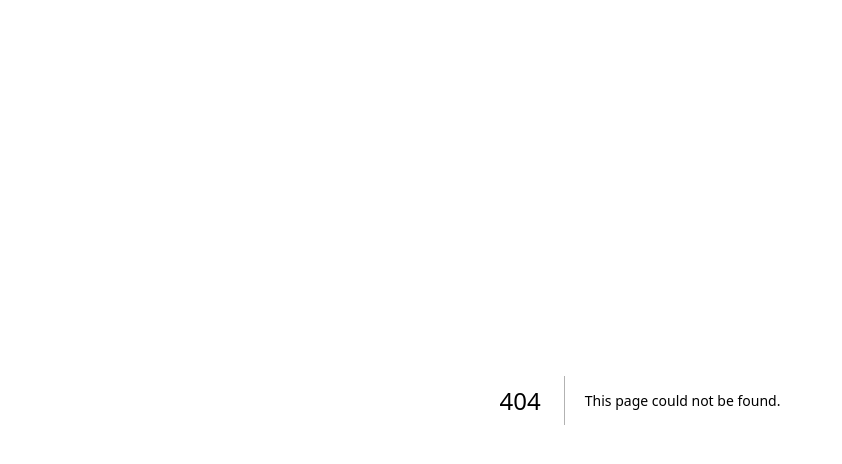
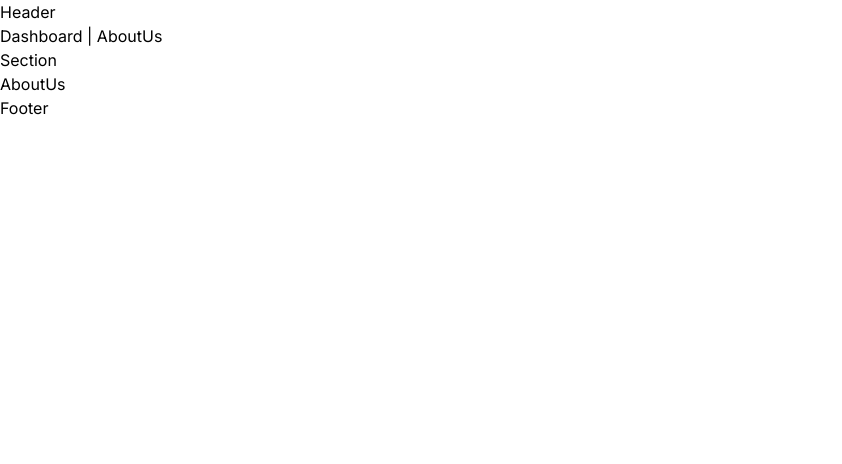
Before and after one commit to AloeThron/project-cm-stock, a Next.js app in the folder cmstock/: page /examples/aboutus in a window 1280 px wide. Before the commit this address had no page. Shown: the top 464 px of the page, without its empty margins (0-842 px from the left). Built offline with nearby package versions, Linux system fonts and the light colour scheme.

Commit message:
setup link

```diff
--- a/cmstock/src/app/aboutus/ablayout.tsx
+++ b/cmstock/src/app/(demo)/examples/aboutus/layout.tsx
@@ -5,5 +5,10 @@ type Props = {
 };
 
 export default function AboutLayout({ children }: Props) {
-  return <div>{children}</div>;
+  return (
+    <div>
+      <h4>Section</h4>
+      {children}
+    </div>
+  );
 }
--- a/cmstock/src/app/aboutus/page.tsx
+++ b/cmstock/src/app/(demo)/examples/aboutus/page.tsx
@@ -3,5 +3,5 @@ import React from "react";
 type Props = {};
 
 export default function aboutus({}: Props) {
-  return <div>aboutus</div>;
+  return <div>AboutUs</div>;
 }
--- /dev/null
+++ b/cmstock/src/app/(demo)/examples/layout.tsx
@@ -0,0 +1,19 @@
+import Link from "next/link";
+import React from "react";
+
+type Props = {
+  children: React.ReactNode;
+};
+
+export default function ExampleLayout({ children }: Props) {
+  return (
+    <div>
+      <nav>
+        <Link href="/examples/dashboard">Dashboard</Link>
+        {` | `}
+        <Link href="/examples/aboutus">AboutUs</Link>
+      </nav>
+      {children}
+    </div>
+  );
+}
--- a/cmstock/src/app/layout.tsx
+++ b/cmstock/src/app/layout.tsx
@@ -1,22 +1,26 @@
-import type { Metadata } from 'next'
-import { Inter } from 'next/font/google'
-import './globals.css'
+import type { Metadata } from "next";
+import { Inter } from "next/font/google";
+import "./globals.css";
 
-const inter = Inter({ subsets: ['latin'] })
+const inter = Inter({ subsets: ["latin"] });
 
 export const metadata: Metadata = {
-  title: 'Create Next App',
-  description: 'Generated by create next app',
-}
+  title: "CM Stock App",
+  description: "Generated by create next app",
+};
 
 export default function RootLayout({
   children,
 }: {
-  children: React.ReactNode
+  children: React.ReactNode;
 }) {
   return (
     <html lang="en">
-      <body className={inter.className}>{children}</body>
+      <body className={inter.className}>
+        <h2>Header</h2>
+        {children}
+        <h2>Footer</h2>
+      </body>
     </html>
-  )
+  );
 }
```
Also changed, not shown: cmstock/src/app/(demo)/examples/dashboard/page.tsx (renamed from cmstock/src/app/dashboard/page.tsx), cmstock/src/app/(demo)/examples/settings/page.tsx (renamed from cmstock/src/app/dashboard/settings/page.tsx).
